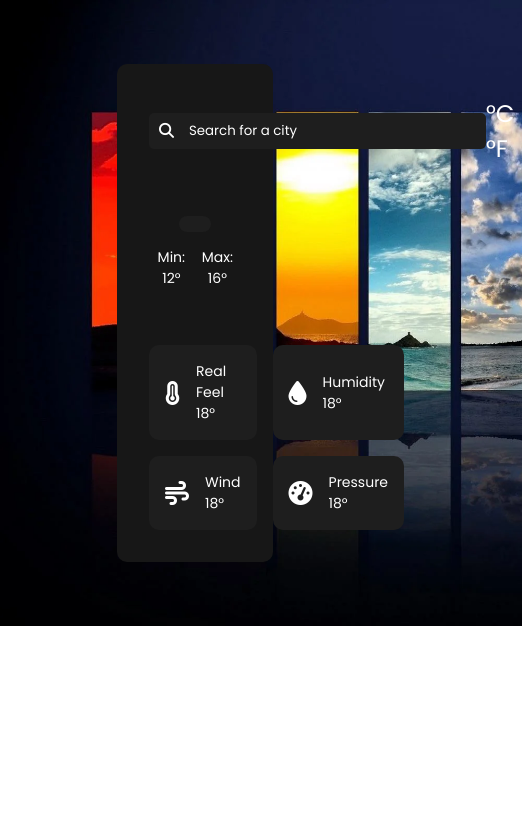
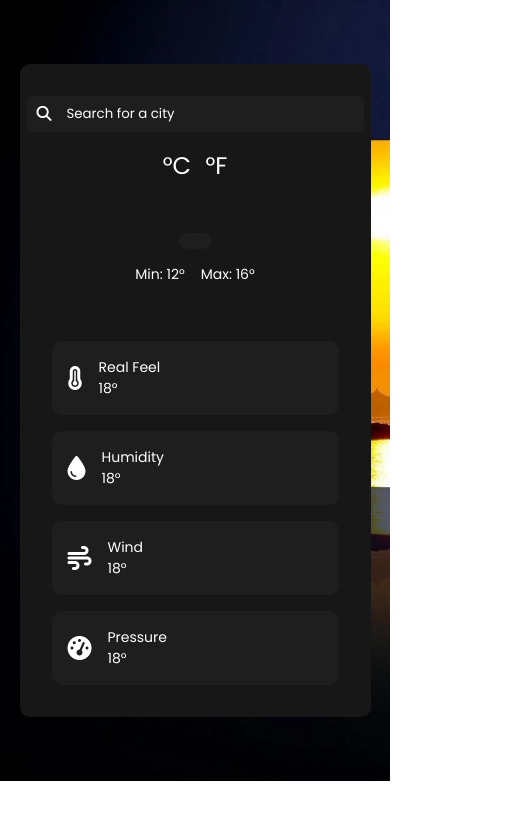
Before and after one commit to ApsaraWitharana/Weather-API--JS, a plain HTML site: page index.html in a window 390 px wide. Shown: the whole page, 522 px wide, since content can reach past the window. Drawn offline with Linux system fonts and the light colour scheme.

Commit message:
set responcive

```diff
--- a/css/style.css
+++ b/css/style.css
@@ -128,3 +128,26 @@ input::placeholder {
 .weather__card p {
     font-size: 14px;
 }
+
+/* set responcive */
+
+@media(max-width: 936px) {
+    .container {
+        width: 90%;
+    }
+
+    .weather__header {
+        flex-direction: column;
+    }
+
+    .weather__units {
+        margin-top: 1rem;
+    }
+}
+
+
+@media(max-width: 400px) {
+    .weather__info {
+        grid-template-columns: none;
+    }
+}
```
